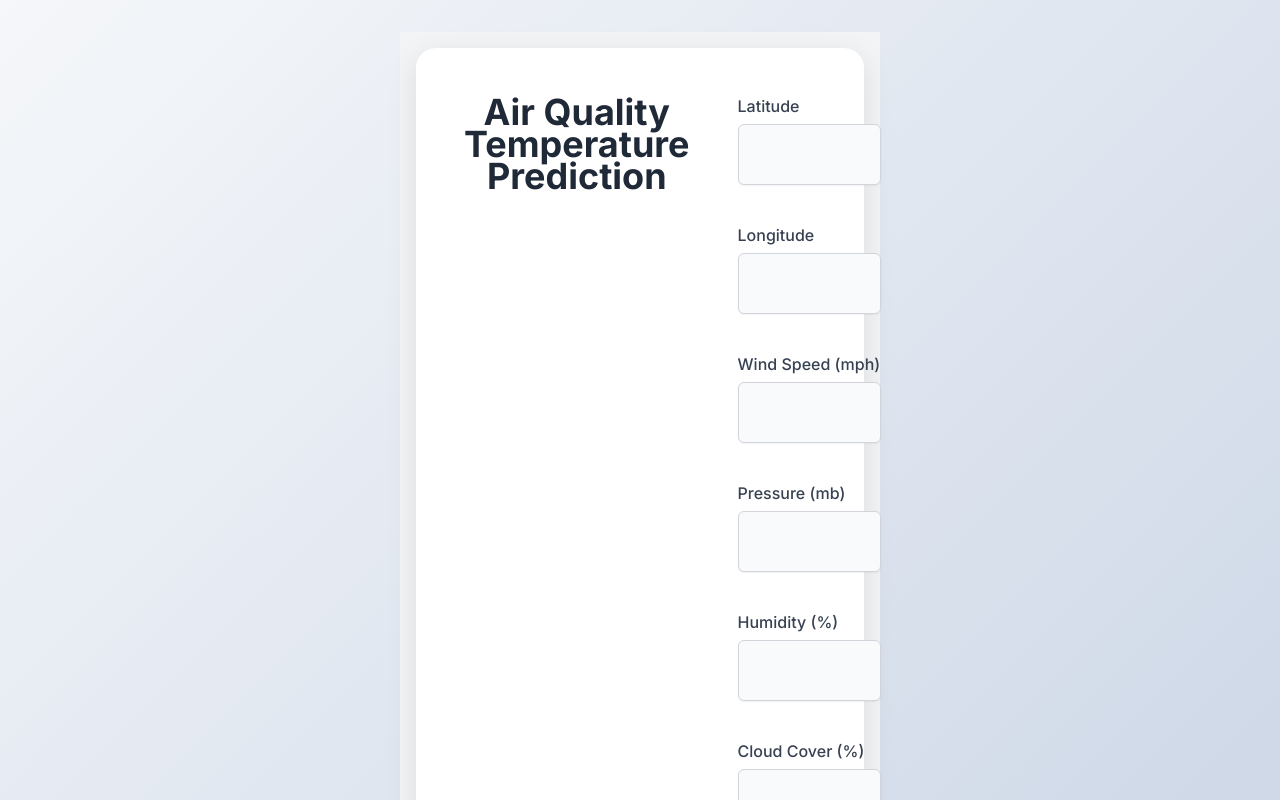
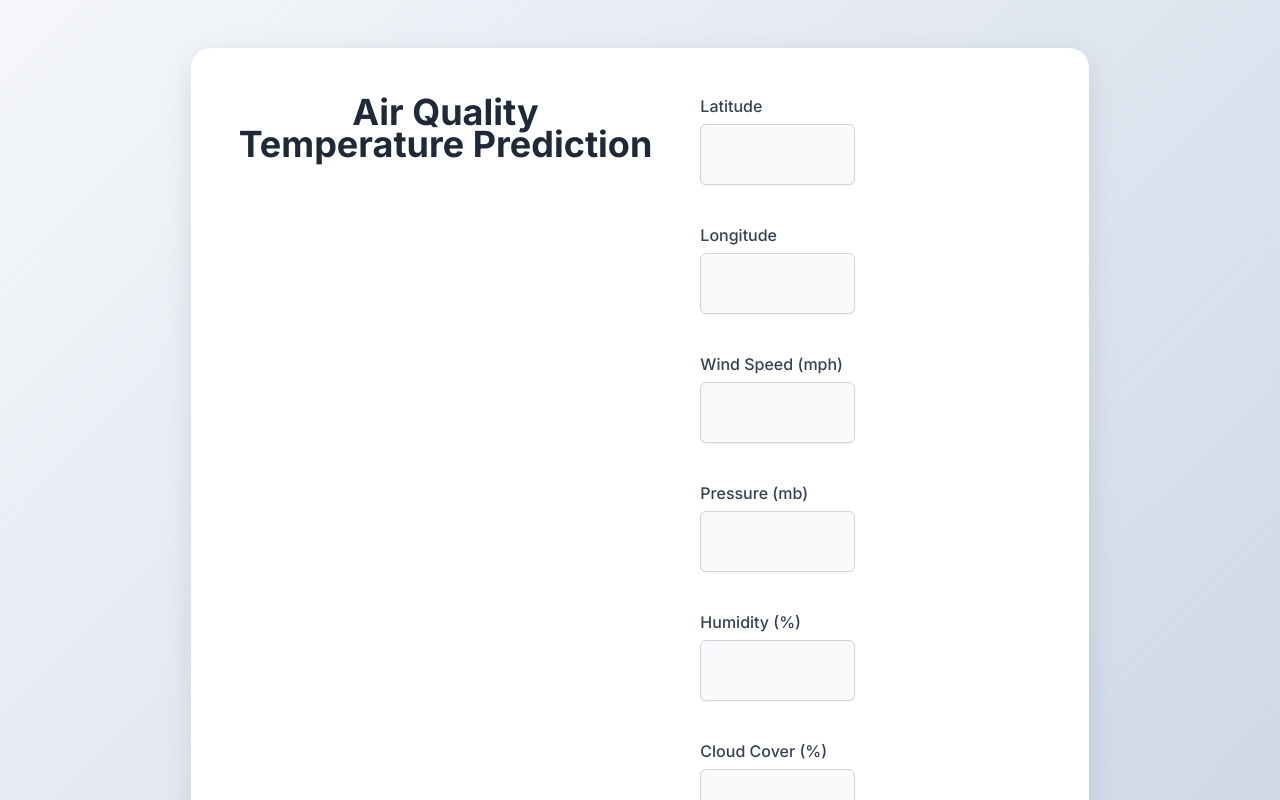
Before and after one commit to abinesh-akr/DS-frontend, a React (Create React App) app: page / in a window 1280 px wide. Shown: the top 800 px of the page. Built offline with nearby package versions, Linux system fonts and the light colour scheme.

Commit message:
Update App.js

```diff
--- a/src/App.js
+++ b/src/App.js
@@ -126,7 +126,7 @@
         display: true,
         text: 'Weather Parameters and Predicted Temperature',
         font: {
-          size: 16,
+          size: 18,
           weight: 'bold',
         },
         color: '#1f2937',
@@ -139,7 +139,7 @@
           display: true,
           text: 'Value (Normalized)',
           font: {
-            size: 12,
+            size: 14,
           },
         },
       },
@@ -148,7 +148,7 @@
           display: true,
           text: 'Parameters',
           font: {
-            size: 12,
+            size: 14,
           },
         },
       },
@@ -156,12 +156,14 @@
   };
 
   return (
-    <div className="min-h-screen bg-gray-100 flex items-center justify-center p-4">
-      <div className="bg-white p-8 rounded-lg shadow-lg w-full max-w-md">
+    <div className="min-h-screen flex items-center justify-center p-4">
+      <div className="bg-white p-8 rounded-lg shadow-lg w-full">
         <h1 className="text-2xl font-bold mb-6 text-center">
           Air Quality <br /> Temperature Prediction
         </h1>
-
+        <div className="flex flex-row gap-8">
+          {/* Form Column */}
+          <div className="form-column">
             <form onSubmit={handleSubmit} className="space-y-4">
               <div>
                 <label className="block text-sm font-medium text-gray-700">Latitude</label>
@@ -174,7 +176,6 @@
                   className="mt-1 block w-full rounded-md border-gray-300 shadow-sm focus:border-blue-500 focus:ring focus:ring-blue-500 focus:ring-opacity-50"
                 />
               </div>
-
               <div>
                 <label className="block text-sm font-medium text-gray-700">Longitude</label>
                 <input
@@ -186,7 +187,6 @@
                   className="mt-1 block w-full rounded-md border-gray-300 shadow-sm focus:border-blue-500 focus:ring focus:ring-blue-500 focus:ring-opacity-50"
                 />
               </div>
-
               <div>
                 <label className="block text-sm font-medium text-gray-700">Wind Speed (mph)</label>
                 <input
@@ -198,7 +198,6 @@
                   className="mt-1 block w-full rounded-md border-gray-300 shadow-sm focus:border-blue-500 focus:ring focus:ring-blue-500 focus:ring-opacity-50"
                 />
               </div>
-
               <div>
                 <label className="block text-sm font-medium text-gray-700">Pressure (mb)</label>
                 <input
@@ -210,7 +209,6 @@
                   className="mt-1 block w-full rounded-md border-gray-300 shadow-sm focus:border-blue-500 focus:ring focus:ring-blue-500 focus:ring-opacity-50"
                 />
               </div>
-
               <div>
                 <label className="block text-sm font-medium text-gray-700">Humidity (%)</label>
                 <input
@@ -222,7 +220,6 @@
                   className="mt-1 block w-full rounded-md border-gray-300 shadow-sm focus:border-blue-500 focus:ring focus:ring-blue-500 focus:ring-opacity-50"
                 />
               </div>
-
               <div>
                 <label className="block text-sm font-medium text-gray-700">Cloud Cover (%)</label>
                 <input
@@ -234,7 +231,6 @@
                   className="mt-1 block w-full rounded-md border-gray-300 shadow-sm focus:border-blue-500 focus:ring focus:ring-blue-500 focus:ring-opacity-50"
                 />
               </div>
-
               <div>
                 <label className="block text-sm font-medium text-gray-700">Visibility (km)</label>
                 <input
@@ -246,7 +242,6 @@
                   className="mt-1 block w-full rounded-md border-gray-300 shadow-sm focus:border-blue-500 focus:ring focus:ring-blue-500 focus:ring-opacity-50"
                 />
               </div>
-
               <div>
                 <label className="block text-sm font-medium text-gray-700">Gust Speed (mph)</label>
                 <input
@@ -258,7 +253,6 @@
                   className="mt-1 block w-full rounded-md border-gray-300 shadow-sm focus:border-blue-500 focus:ring focus:ring-blue-500 focus:ring-opacity-50"
                 />
               </div>
-
               <div>
                 <label className="block text-sm font-medium text-gray-700">Weather Condition</label>
                 <select
@@ -273,7 +267,6 @@
                   <option value="Overcast">Overcast</option>
                 </select>
               </div>
-
               <button
                 type="submit"
                 disabled={loading}
@@ -282,23 +275,30 @@
                 {loading ? 'Predicting...' : 'Predict Temperature'}
               </button>
             </form>
-
+          </div>
+          {/* Output Column */}
+          <div className="output-column">
+            {(prediction || error) && (
+              <div className="space-y-4">
                 {prediction && (
-          <div className="mt-6 space-y-4">
+                  <>
                     <div className="p-4 bg-green-100 rounded-md text-center">
                       <p className="text-lg font-semibold">Predicted Temperature: {prediction}°C</p>
                     </div>
                     <div className="chart-container">
                       <Bar data={chartData} options={chartOptions} />
                     </div>
-          </div>
+                  </>
                 )}
-
                 {error && (
-          <div className="mt-6 p-4 bg-red-100 rounded-md text-center">
+                  <div className="p-4 bg-red-100 rounded-md text-center">
                     <p className="text-lg font-semibold text-red-600">Error: {error}</p>
                   </div>
                 )}
+              </div>
+            )}
+          </div>
+        </div>
       </div>
     </div>
   );
```
Lines whose indentation alone changed are shown as unchanged.
